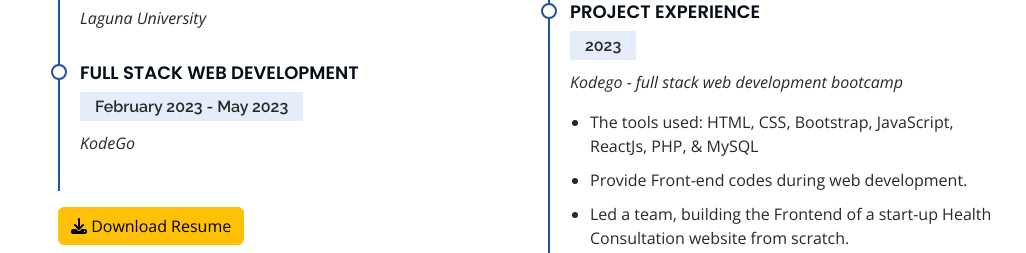
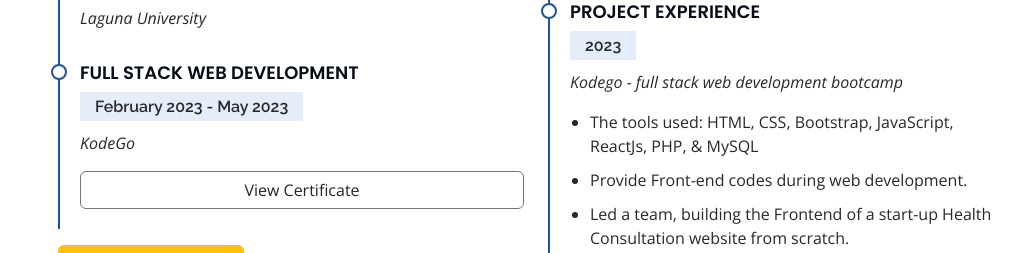
Before and after one commit to jaysoncarpena/MyPortfolio, a website: page index.html in a window 1280 px wide. Shown: the part 2469-2722 px from the top of the page, without its empty margins (254-1280 px from the left). Drawn offline with nearby package versions, Linux system fonts and the light colour scheme.

Commit message:
certificate added

```diff
--- a/index.html
+++ b/index.html
@@ -240,6 +240,7 @@
               <h4>Full Stack Web Development</h4>
               <h5>February 2023 - May 2023</h5>
               <p><em>KodeGo</em></p>
+              <a href="https://drive.google.com/file/d/1VGtqj8iN7alJl3u1jaE7K6cfUnF31C4R/view?usp=sharing" class="btn btn-outline-secondary btn-floating d-flex justify-content-center text-dark mt-3">View Certificate</a>
             </div>
             <a href="My Resume.pdf" download="Jayson Carpena">
               <button type="button" class="btn btn-warning mt-3"><i class="fa-solid fa-download"></i> Download Resume</button>
```
